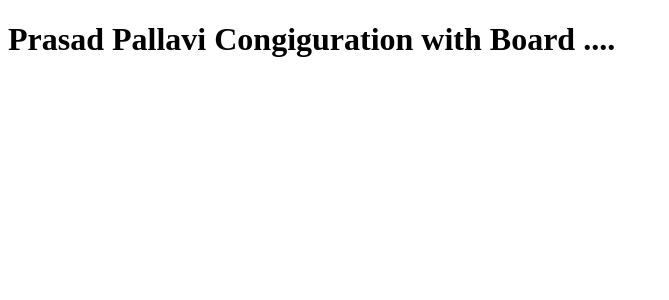
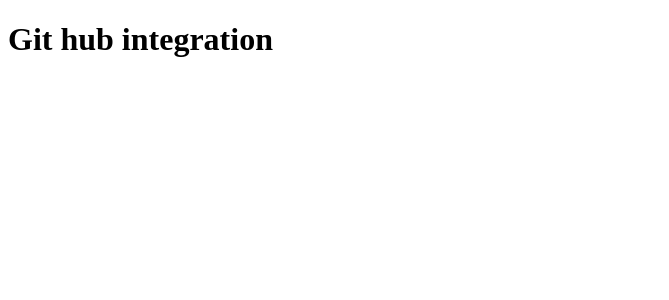
Before and after one commit to PrasadPallaa/azure_devops, an Angular app: page / in a window 1280 px wide. Shown: the top 300 px of the page, without its empty margins (0-669 px from the left). Built offline with nearby package versions, Linux system fonts and the light colour scheme.

Commit message:
Fixed AB#6

```diff
--- a/src/app/app.component.html
+++ b/src/app/app.component.html
@@ -1,3 +1,3 @@
-<h1>Prasad Pallavi Congiguration with Board ....</h1>
+<h1>Git hub integration</h1>
 
 <router-outlet></router-outlet>
```
